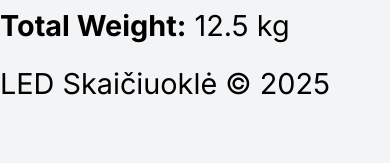
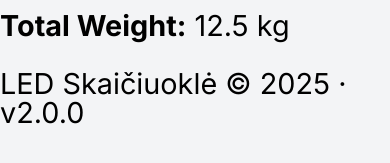
Before and after one commit to stogarauna/skaiciuokle, a SvelteKit app: page / in a window 390 px wide. Shown: the part 595-758 px from the top of the page. Built offline with nearby package versions, Linux system fonts and the light colour scheme.

Commit message:
chore(ui): show app version in footer for easy mobile verification

```diff
--- a/src/routes/+layout.svelte
+++ b/src/routes/+layout.svelte
@@ -1,3 +1,9 @@
+<script>
+	// show app version in footer so it's easy to confirm on phone vs desktop
+	import pkg from '../../package.json';
+	const version = pkg.version;
+</script>
+
 <!-- Navigation removed by request -->
 
 <main class="min-h-screen bg-gray-100 flex flex-col items-center px-4 py-6" style="font-size: 1.8rem !important; line-height: 1 !important;">
@@ -6,6 +12,6 @@
 	</div>
 
 	<footer class="text-center text-gray-500 mt-6">
-		LED Skaičiuoklė © 2025
+		LED Skaičiuoklė © 2025 · v{version}
 	</footer>
 </main>
```
